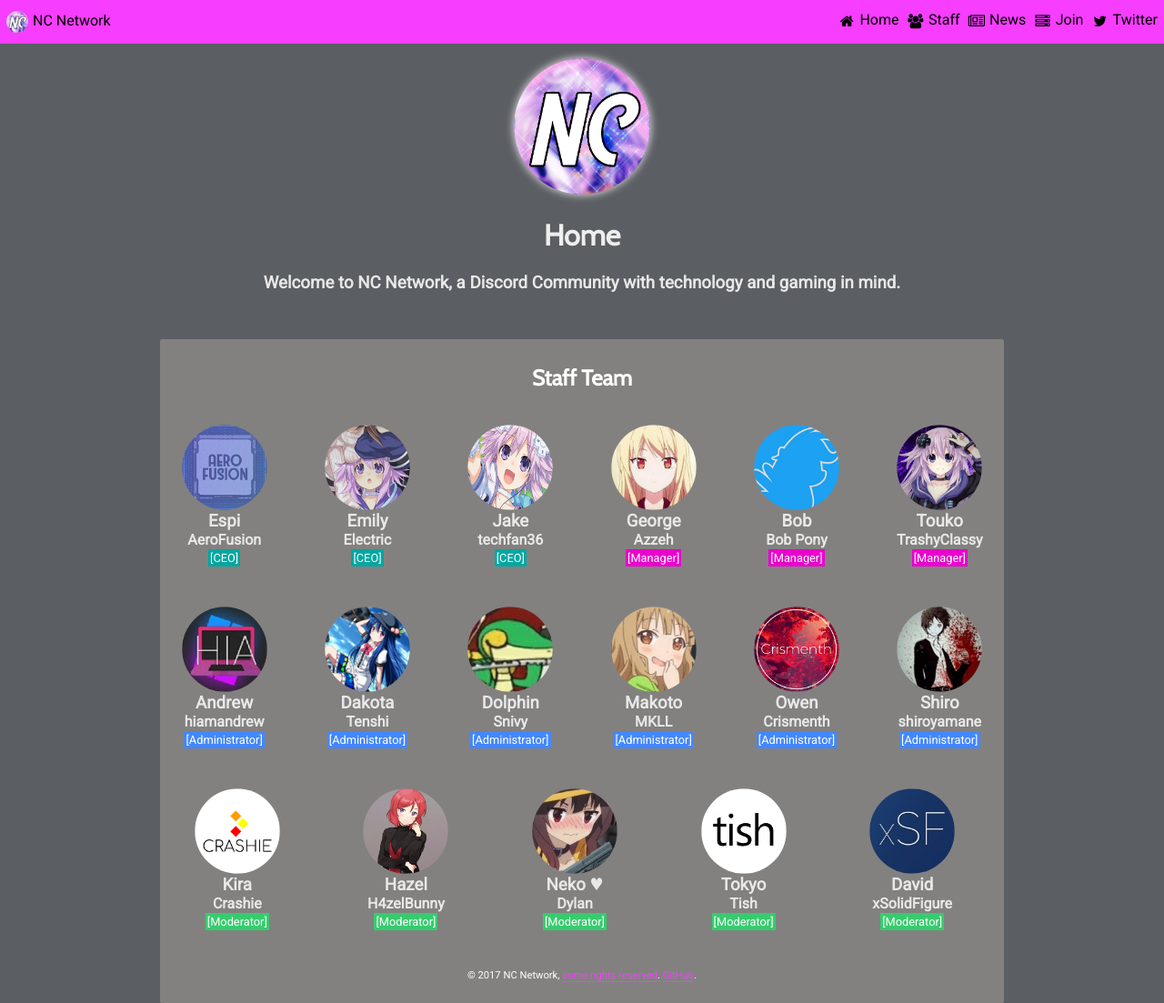
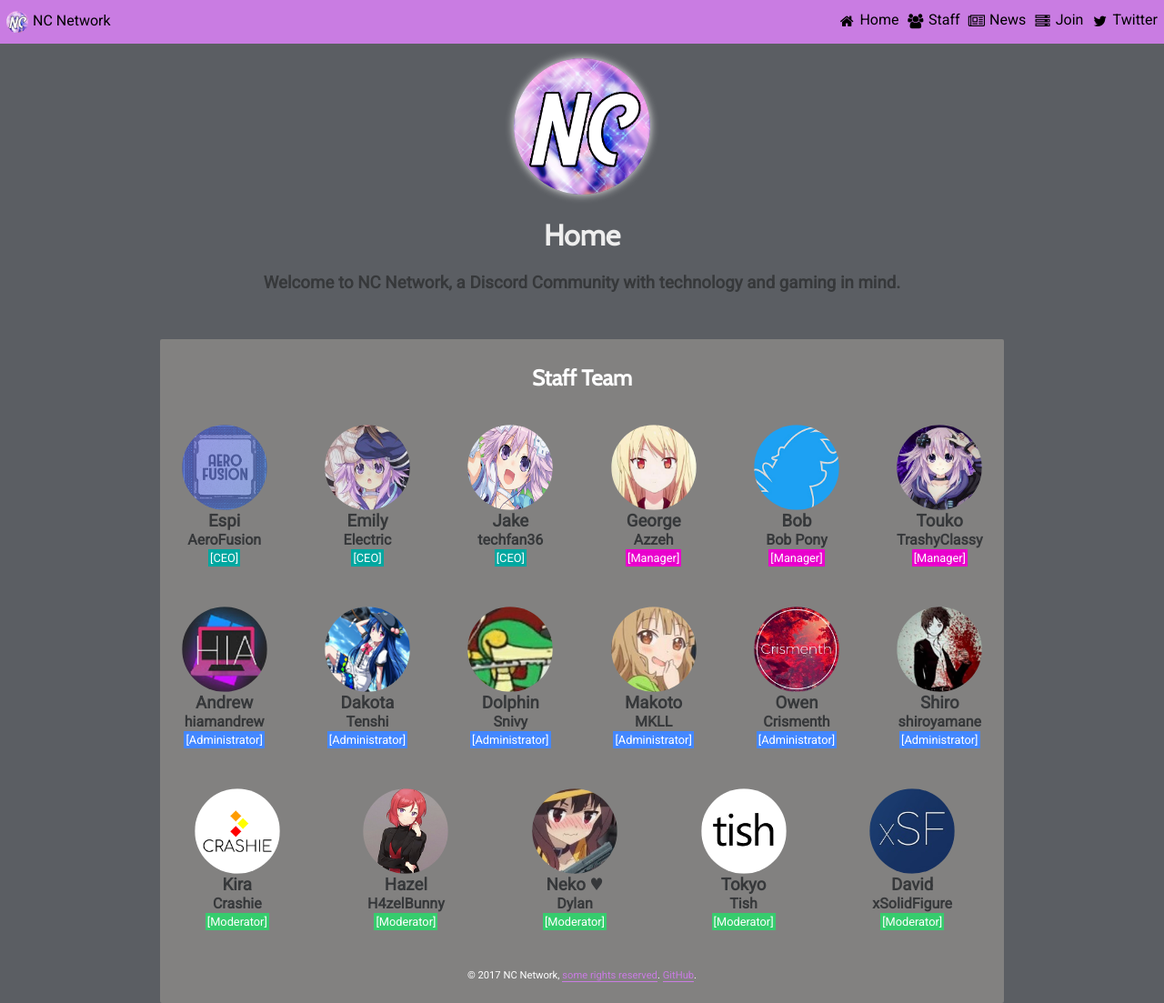
Before and after one commit to xwinbyte/NetskyWebsite, a Jekyll site: the page built from index.html, in a window 1280 px wide and 1103 px high. Shown: the whole window at 91% size. Built offline with Jekyll 4.4.1, drawn with Linux system fonts in a browser that asks for light colours.

Commit message:
Update style.scss

```diff
--- a/css/style.scss
+++ b/css/style.scss
@@ -2,7 +2,7 @@
 ---
 
 $primary: #5b5e63;
-$secondary: #f73dff;
+$secondary: #c97ce2;
 $other: #fff;
 
 body,
@@ -183,7 +183,7 @@
 }
 
 h3, h4 {
-color: #e8e8e8;
+color: #36383a;
 }
 .rule a,
 article a {
```
